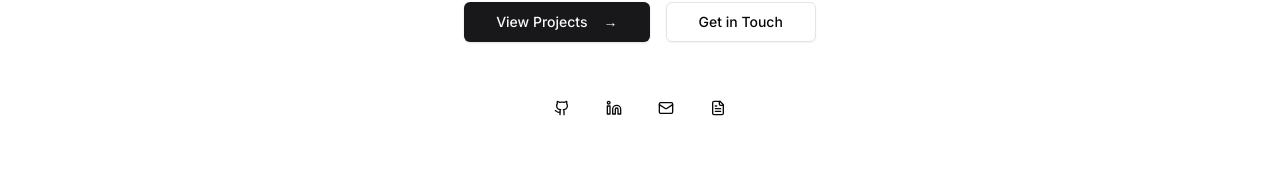
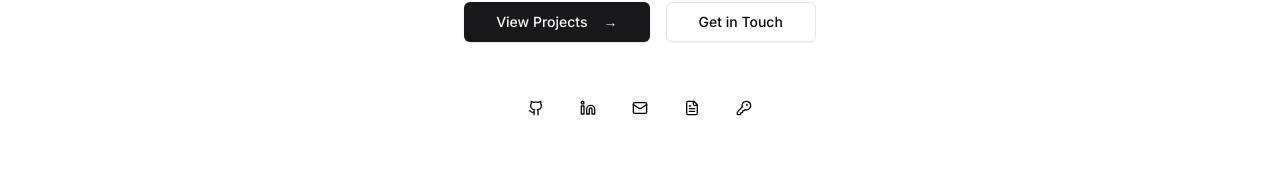
Before and after one commit to byigitt/portfolio, a Next.js app: page / in a window 1280 px wide. Shown: the part 375-555 px from the top of the page. Built offline with nearby package versions, Linux system fonts and the light colour scheme; no server answers.

Commit message:
feat(hero): Add PGP key button to hero section

```diff
--- a/src/components/sections/hero.tsx
+++ b/src/components/sections/hero.tsx
@@ -3,7 +3,7 @@
 import { motion } from "framer-motion";
 import Link from "next/link";
 import { Button } from "@/components/ui/button";
-import { Github, Linkedin, Mail, FileText } from "lucide-react";
+import { Github, Linkedin, Mail, FileText, KeyRound } from "lucide-react";
 
 export function Hero() {
   return (
@@ -84,6 +84,12 @@ export function Hero() {
             <span className="sr-only">CV</span>
           </Button>
         </Link>
+        <Link href="https://github.com/byigitt.pgp" target="_blank" rel="noopener noreferrer">
+          <Button variant="ghost" size="icon" className="rounded-full">
+            <KeyRound className="h-5 w-5" />
+            <span className="sr-only">PGP Key</span>
+          </Button>
+        </Link>
       </motion.div>
     </div>
   );
```
